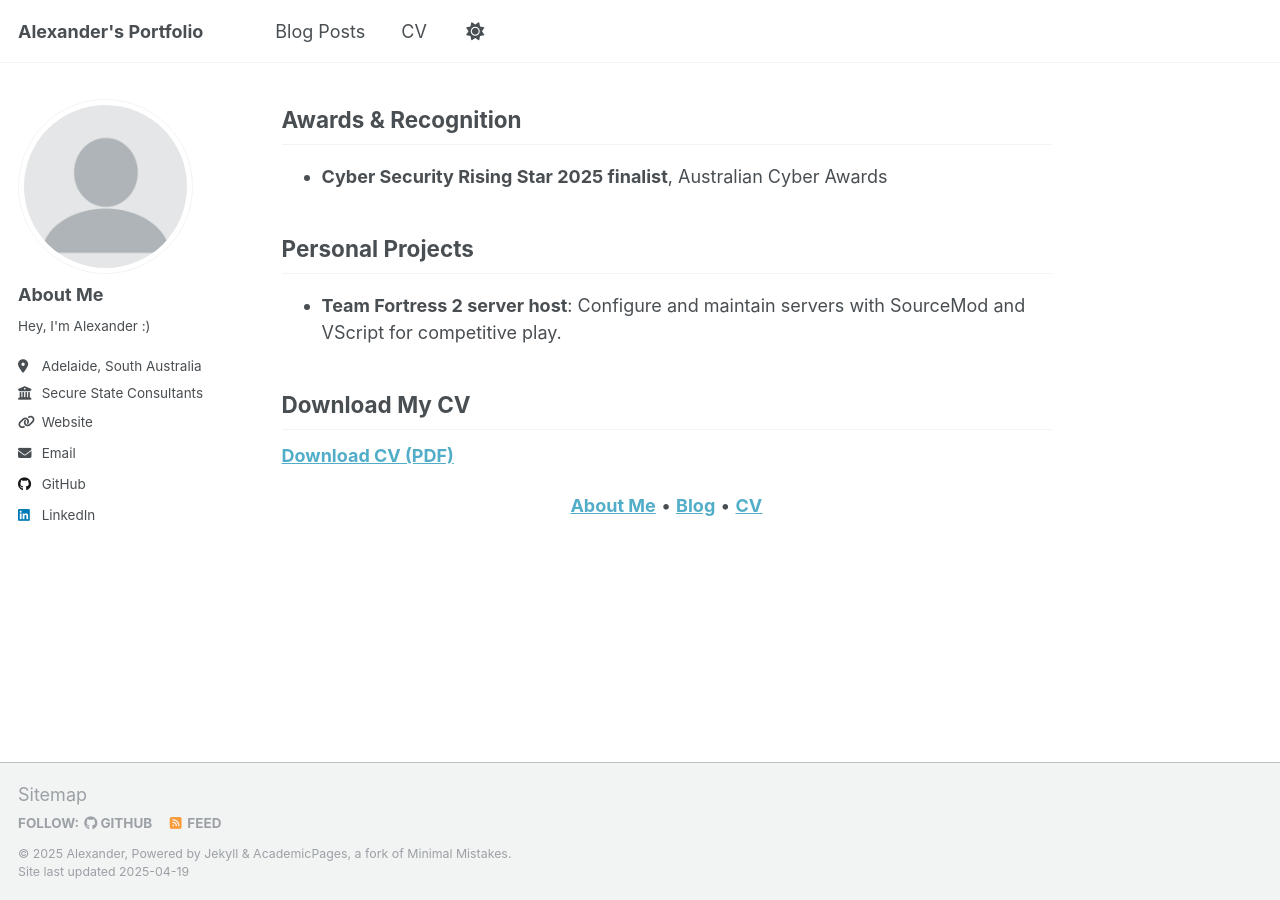
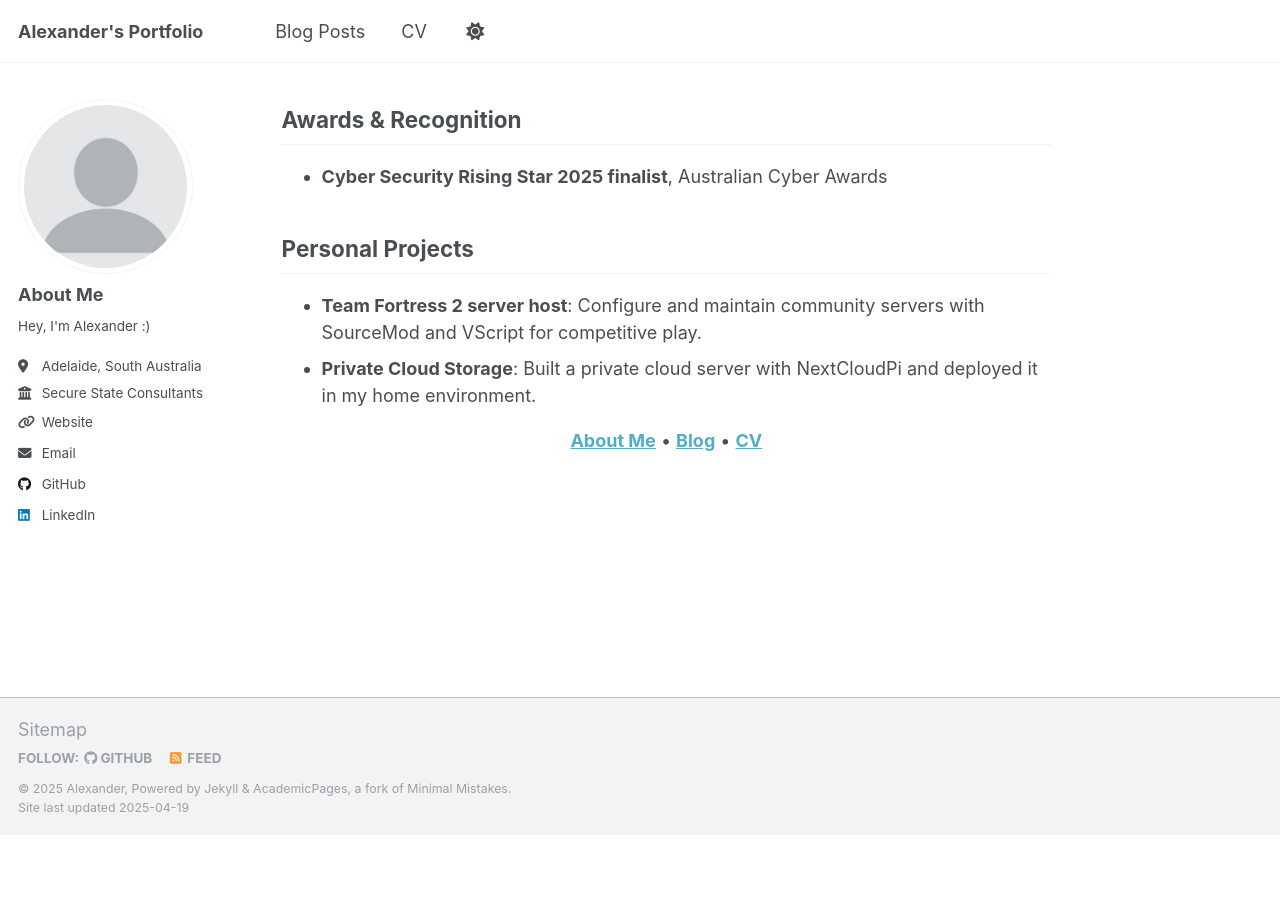
Before and after one commit to sunsetorange1/sunsetorange1.github.io, a Jekyll site: the page built from _pages/about.md, in a window 1280 px wide and 900 px high, scrolled down 1682 px. Built offline with Jekyll 4.4.1, drawn with Linux system fonts in a browser that asks for light colours; after the commit the page ends 2517 px from its top, so only the background shows below that.

Commit message:
Update about.md

```diff
--- a/_pages/about.md
+++ b/_pages/about.md
@@ -57,11 +57,8 @@ I’m **Alexander Selman**, a Cybersecurity Consultant based in Adelaide, Austr
 
 ## Personal Projects
 
-- **Team Fortress 2 server host**: Configure and maintain servers with SourceMod and VScript for competitive play.
-
-## Download My CV
-
-[**Download CV (PDF)**](/files/Alexander_Selman_CV.pdf)
+- **Team Fortress 2 server host**: Configure and maintain community servers with SourceMod and VScript for competitive play.
+- **Private Cloud Storage**: Built a private cloud server with NextCloudPi and deployed it in my home environment.
 
 <div align="center">
   <a href="/about"><strong>About Me</strong></a> •
```
